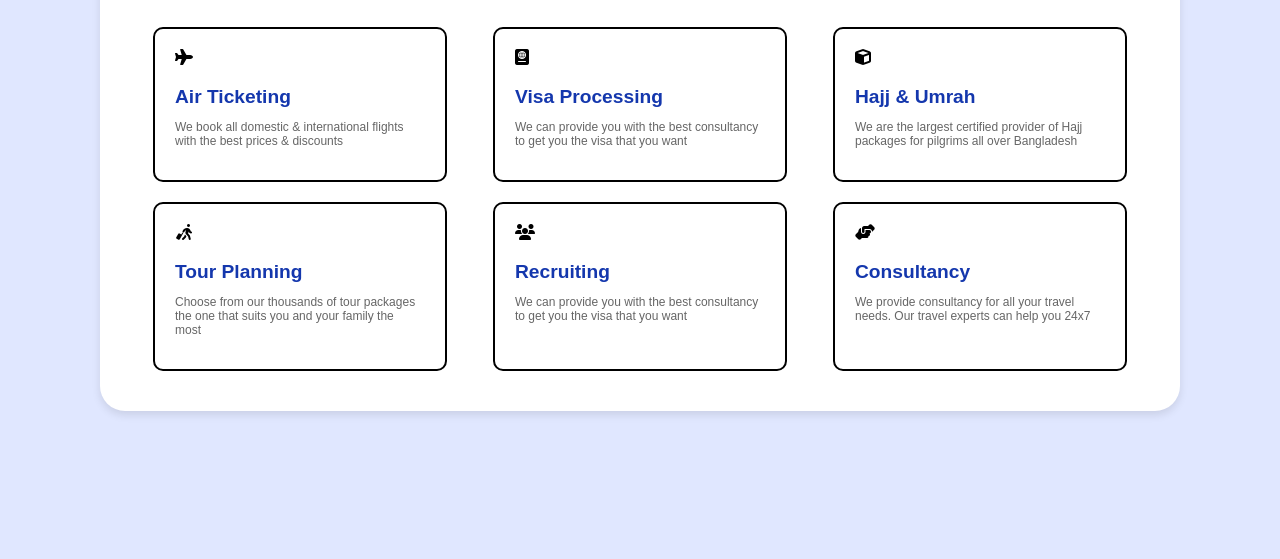
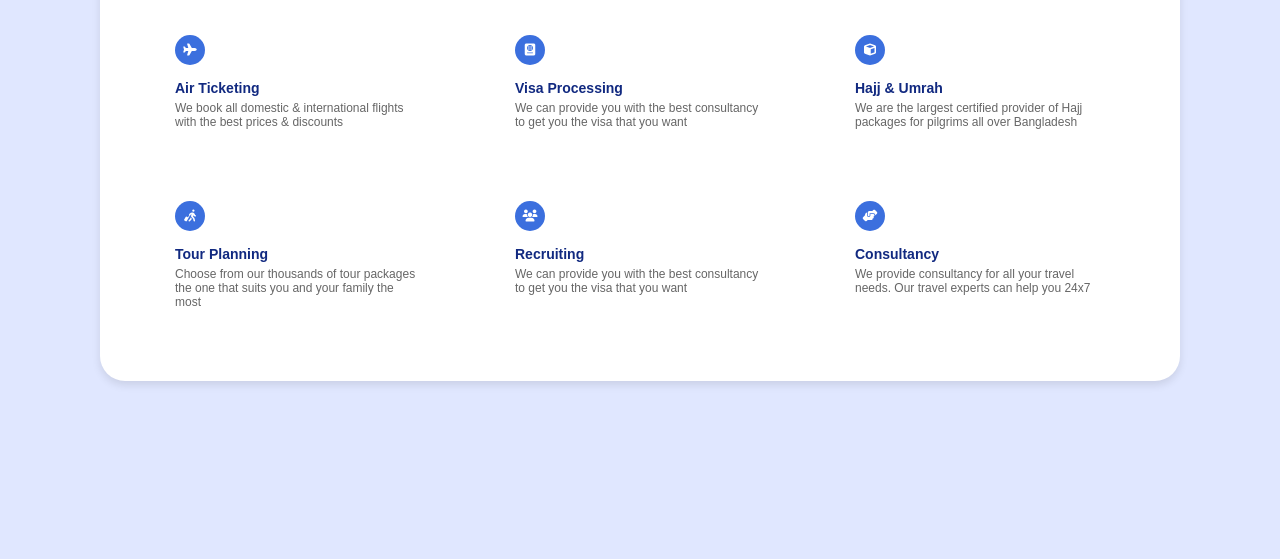
Before and after one commit to Rami195/image-based-web-project2-, a plain HTML site: page index.html in a window 1280 px wide. Shown: the part 241-800 px from the top of the page. Drawn offline with Linux system fonts and the light colour scheme.

Commit message:
Services terminado

```diff
--- a/css/styles.css
+++ b/css/styles.css
@@ -23,6 +23,13 @@ main {
     color: rgb(9, 22, 65);
     font-size: 2rem;
     margin-bottom: 0px;
+    margin-top: 0px;
+}
+
+.intro h5{
+    color:rgb(48, 138, 212) ;
+    margin-bottom: 15px;
+
 }
 
 .intro p {
@@ -39,36 +46,41 @@ main {
     gap: 20px;
 }
 
-.service-item {
+.item {
     background-color: white;
     border-radius: 10px;
     padding: 20px;
     width: 250px;
     text-align: left;
     box-shadow: 0 2px 4px white;
-    border: 2px solid black;
 
 }
 
-.service-item img {
-    width: 50px;
-    height: 50px;
-    margin-bottom: 10px;
-}
 
-.service-item h3 {
-    font-size: 1.2rem;
-    color: rgb(20, 55, 173);
-    margin-bottom: 10px;
+.item h3 {
+    font-size: 14px;
+    color: rgb(17, 41, 128);
+    margin-bottom: 0px;
+    margin-top: 15px;
 
 }
 
-.service-item p {
+.item p {
     font-size: 12px;
     color: #666;
+    margin-top: 5px;
+}
 
+
+.item i{
+   color: white;
+    background-color: rgba(59,111,222,255);
+    border-radius: 50%;
+    width: 30px;
+    height: 30px;
+    display: flex;
+    align-items: center;
+    justify-content: center;
+    font-size: 12px;
+    margin-bottom: 0px;
 }
-h5{
-    color:rgb(48, 138, 212) ;
-
-}
--- a/index.html
+++ b/index.html
@@ -20,36 +20,36 @@
         </section>
         <section class="services">
 
-            <section class="service-item">
+            <section class="item">
                 <i class="fa-solid fa-plane"></i>
                 <h3>Air Ticketing</h3>
                 <p>We book all domestic & international flights <br> with the best prices & discounts</p>
             </section>
 
-            <section class="service-item">
+            <section class="item">
                 <i class="fa-solid fa-passport"></i>
                 <h3>Visa Processing</h3>
                 <p>We can provide you with the best consultancy to get you the visa that you want</p>
             </section>
-            <section class="service-item">
+            <section class="item">
                 <i class="fa-solid fa-cube"></i>
                 <h3>Hajj & Umrah</h3>
                 <p>We are the largest certified provider of Hajj packages for pilgrims all over Bangladesh</p>
             </section>
 
-            <section class="service-item">
+            <section class="item">
                 <i class="fa-solid fa-person-walking-luggage"></i>
                 <h3>Tour Planning</h3>
                 <p>Choose from our thousands of tour packages the one that suits you and your family the <br> most</p>
             </section>
 
-            <section class="service-item">
+            <section class="item">
                 <i class="fa-solid fa-users"></i>
                 <h3>Recruiting</h3>
                 <p>We can provide you with the best consultancy to get you the visa that you want</p>
             </section>
 
-            <section class="service-item">
+            <section class="item">
                 <i class="fa-solid fa-handshake-angle"></i>
                 <h3>Consultancy</h3>
                 <p>We provide consultancy for all your travel needs. Our travel experts can help you 24x7</p>
```
